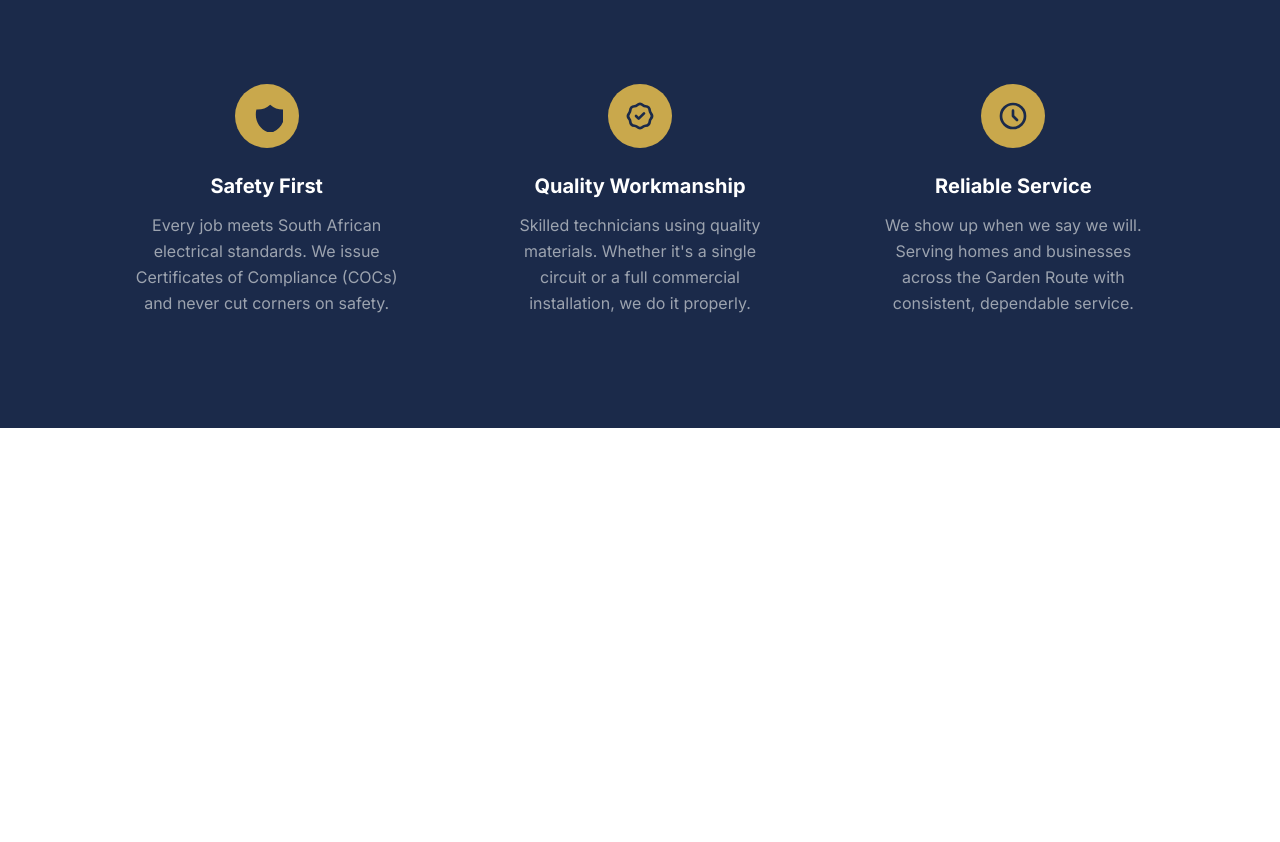
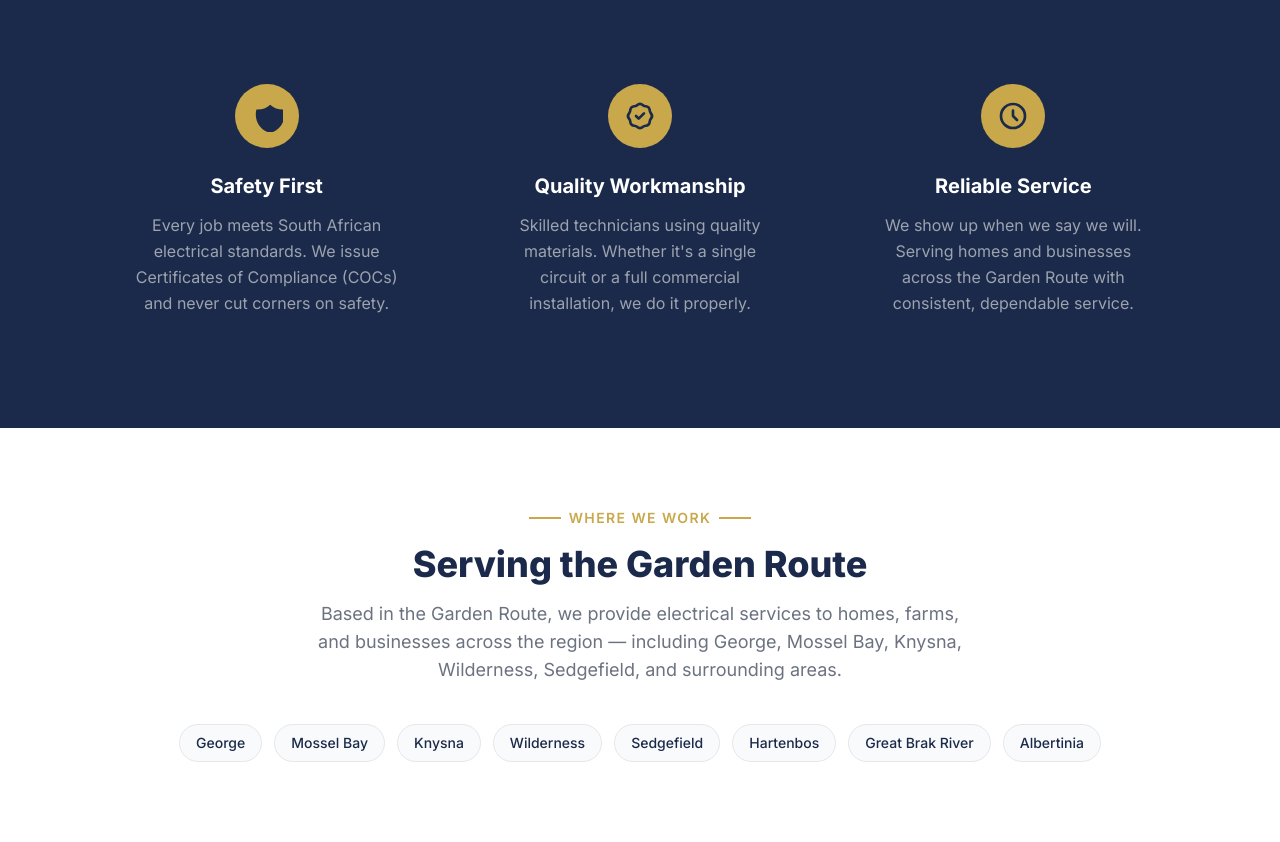
Before and after one commit to marc-axis/4c-electrical, a website: page public/index.html in a window 1280 px wide. Shown: the part 1632-2474 px from the top of the page. Before the commit the page ends 2060 px from the top, so only its background shows below. Drawn offline with nearby package versions, Linux system fonts and the light colour scheme.

Commit message:
feat: coverage area section with Garden Route location tags
Co-Authored-By: Claude Sonnet 4.6 <noreply@anthropic.com>

```diff
--- a/public/index.html
+++ b/public/index.html
@@ -334,6 +334,36 @@
     </div>
   </section>
 
+  <!-- Coverage Area -->
+  <section id="coverage" class="py-20 bg-white">
+    <div class="max-w-6xl mx-auto px-4 sm:px-6 lg:px-8 text-center">
+
+      <div class="flex items-center justify-center space-x-2 mb-4">
+        <div class="w-8 h-0.5 bg-gold"></div>
+        <span class="text-gold font-semibold text-sm uppercase tracking-widest">Where We Work</span>
+        <div class="w-8 h-0.5 bg-gold"></div>
+      </div>
+
+      <h2 class="text-3xl sm:text-4xl font-extrabold text-navy mb-4">Serving the Garden Route</h2>
+      <p class="text-gray-500 text-lg max-w-2xl mx-auto mb-10">
+        Based in the Garden Route, we provide electrical services to homes, farms, and businesses across the region — including George, Mossel Bay, Knysna, Wilderness, Sedgefield, and surrounding areas.
+      </p>
+
+      <!-- Area Tags -->
+      <div class="flex flex-wrap justify-center gap-3">
+        <span class="bg-gray-50 border border-gray-200 text-navy font-medium text-sm px-4 py-2 rounded-full">George</span>
+        <span class="bg-gray-50 border border-gray-200 text-navy font-medium text-sm px-4 py-2 rounded-full">Mossel Bay</span>
+        <span class="bg-gray-50 border border-gray-200 text-navy font-medium text-sm px-4 py-2 rounded-full">Knysna</span>
+        <span class="bg-gray-50 border border-gray-200 text-navy font-medium text-sm px-4 py-2 rounded-full">Wilderness</span>
+        <span class="bg-gray-50 border border-gray-200 text-navy font-medium text-sm px-4 py-2 rounded-full">Sedgefield</span>
+        <span class="bg-gray-50 border border-gray-200 text-navy font-medium text-sm px-4 py-2 rounded-full">Hartenbos</span>
+        <span class="bg-gray-50 border border-gray-200 text-navy font-medium text-sm px-4 py-2 rounded-full">Great Brak River</span>
+        <span class="bg-gray-50 border border-gray-200 text-navy font-medium text-sm px-4 py-2 rounded-full">Albertinia</span>
+      </div>
+
+    </div>
+  </section>
+
   <!-- More sections will be added here -->
 
   <script>
```
